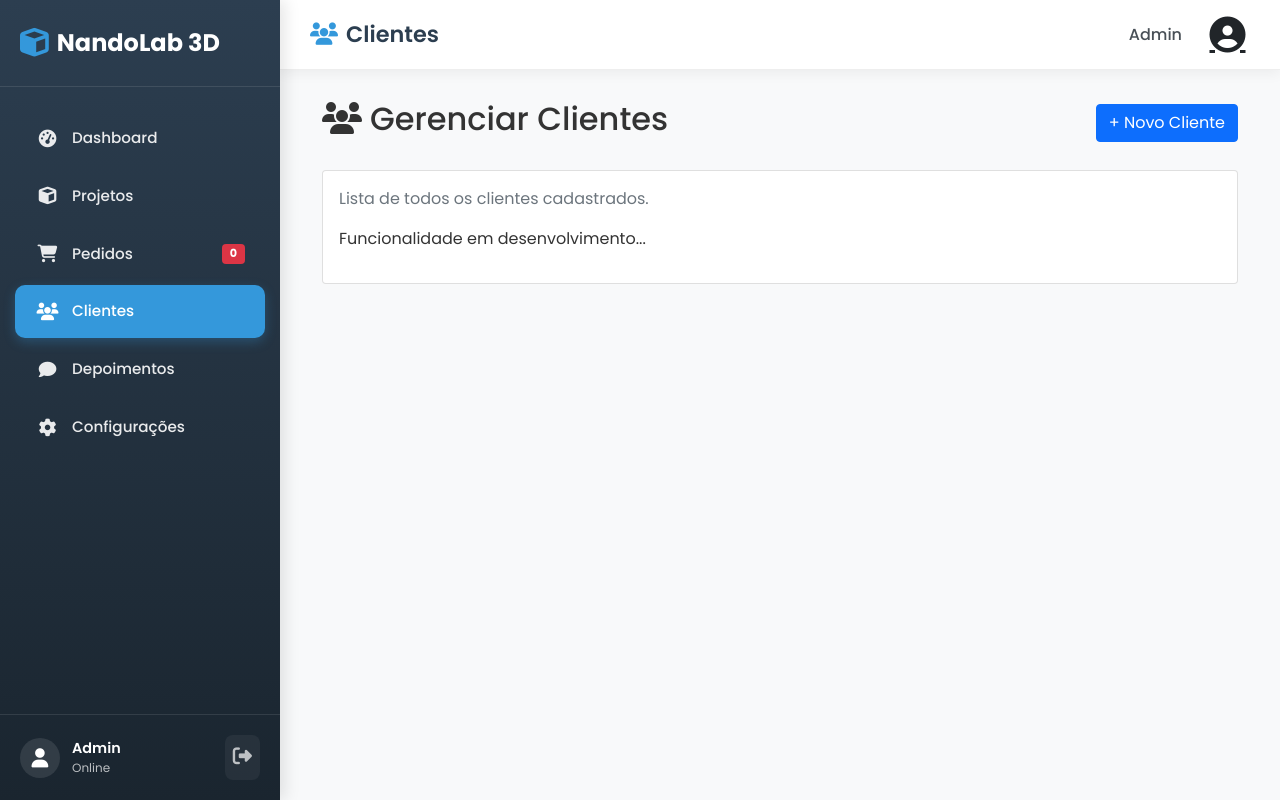
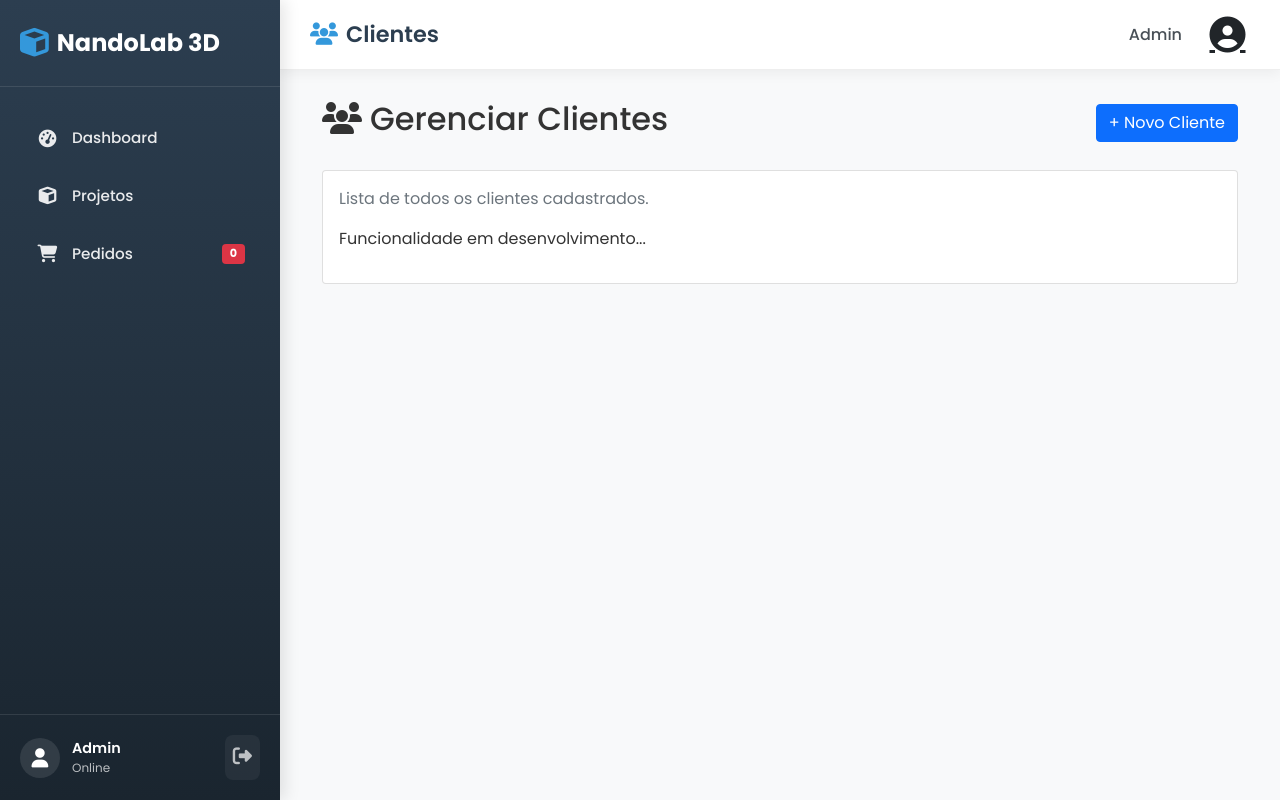
Before and after one commit to JRoberson23/nandoLab3D, a FastAPI app: page /admin/clientes in a window 1280 px wide. Run offline with FastAPI, Linux system fonts and the light colour scheme; the visitor is signed in with stand-in values (Sample User, id 1); data that the repository does not hold is empty.

Commit message:
Removido clientes, depoimentos e configurações do dashboard admin

```diff
--- a/templates/admin/base_admin.html
+++ b/templates/admin/base_admin.html
@@ -60,13 +60,13 @@
                         <span class="badge bg-danger ms-auto">0</span>
                     </a>
                 </li>
-                <li class="menu-item {% if 'clientes' in request.path %}active{% endif %}">
+                <!--<li class="menu-item {% if 'clientes' in request.path %}active{% endif %}">
                     <a href="/admin/clientes">
                         <i class="fas fa-users"></i>
                         <span>Clientes</span>
                     </a>
                 </li>
-                <li class="menu-item {% if 'depoimentos' in request.path %}active{% endif %}">
+                 <li class="menu-item {% if 'depoimentos' in request.path %}active{% endif %}">
                     <a href="/admin/depoimentos">
                         <i class="fas fa-comment"></i>
                         <span>Depoimentos</span>
@@ -77,7 +77,7 @@
                         <i class="fas fa-cog"></i>
                         <span>Configurações</span>
                     </a>
-                </li>
+                </li> -->
             </ul>
 
             <div class="sidebar-footer">
```
